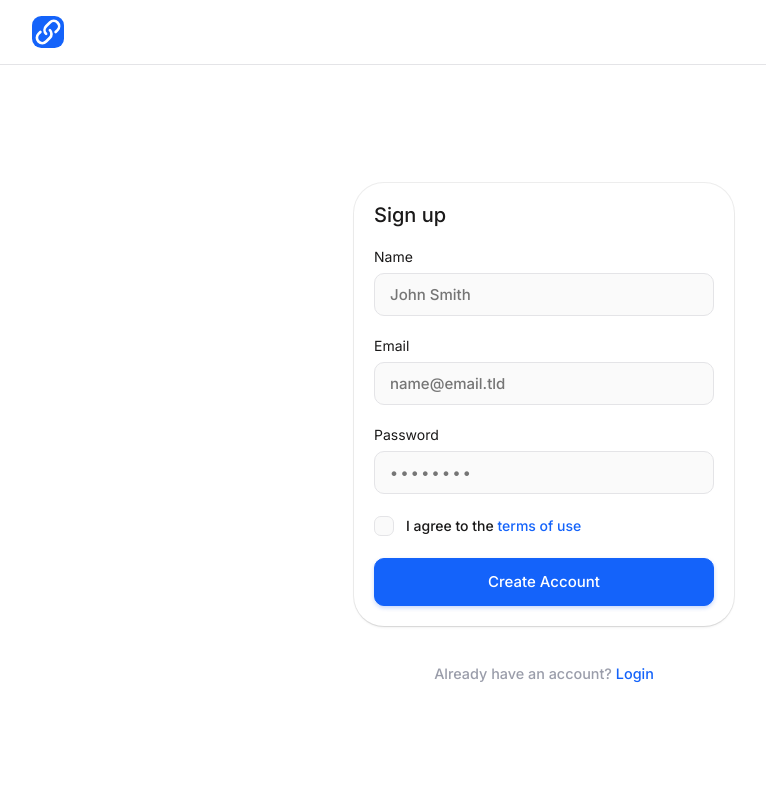
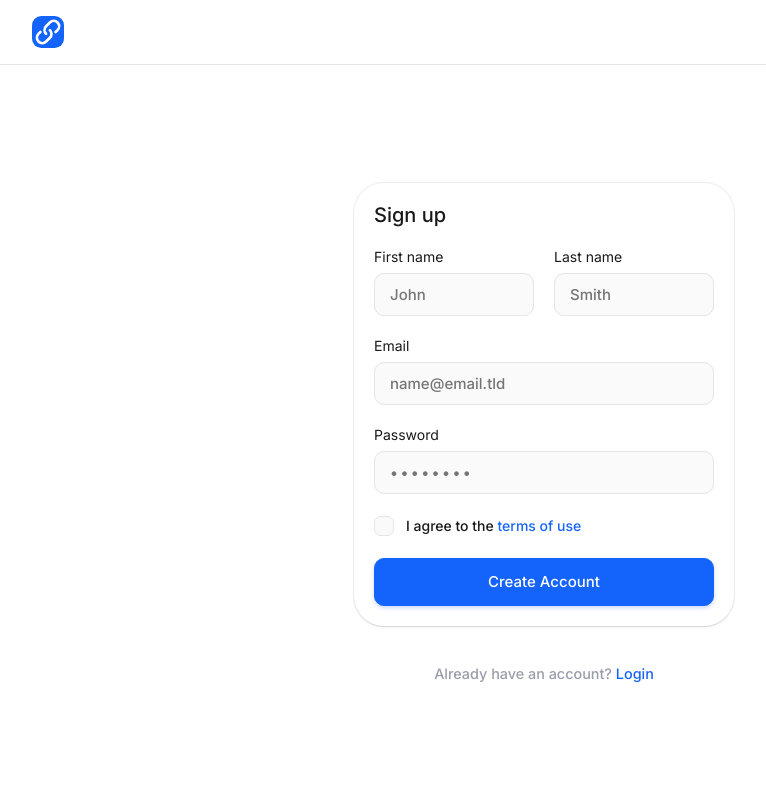
Before and after one commit to kramber1024/url-shortener, a FastAPI app: template frontend/templates/signup.html in a window 1280 px wide. Shown: the whole page, without its empty margins (96-862 px from the left). Run offline with FastAPI, Linux system fonts and the light colour scheme; the template is opened without the code that fills it, so the values that code supplies are empty; parts of the project's set-up code (start-up, migrations or seed data) failed here and were passed over.

Commit message:
feat: Split name field

```diff
--- a/frontend/static/css/signup.css
+++ b/frontend/static/css/signup.css
@@ -112,6 +112,19 @@ body {
     width: 340px;
 }
 
+.form__splitted-input {
+    display: flex;
+    flex-direction: row;
+    justify-content: space-between;
+    width: 100%;
+}
+
+.splitted-input__input-container {
+    display: flex;
+    flex-direction: column;
+    width: 160px;
+}
+
 .form__input {
     width: 100%;
     height: 43px;
@@ -150,7 +163,8 @@ input.form__input:focus {
     opacity: 1;
 }
 
-label[for="name"],
+label[for="first_name"],
+label[for="last_name"],
 label[for="email"],
 label[for="password"] {
     margin-top: 20px;
@@ -168,7 +182,7 @@ label.error {
     color: var(--error-font-color);
 }
 
-label.error[for="checkbox"] {
+label.error[for="terms"] {
     margin-top: -2px;
 }
 
@@ -235,20 +249,20 @@ label.error[for="checkbox"] {
     opacity: 1;
 }
 
-label[for="checkbox"] {
+label[for="terms"] {
     font-size: 0.875rem;
     line-height: 1.25rem;
     font-weight: 500;
 }
 
-label[for="checkbox"] > a,
+label[for="terms"] > a,
 .footer > p > a {
     text-decoration: none;
     color: var(--brand);
     transition: opacity 0.5s ease;
 }
 
-label[for="checkbox"] > a:hover,
+label[for="terms"] > a:hover,
 .footer > p > a:hover {
     opacity: 0.8;
 }
--- a/frontend/static/js/signup.js
+++ b/frontend/static/js/signup.js
@@ -1,7 +1,7 @@
 /**
  * Creates an error label element.
  *
- * @param {"name" | "email" | "password" | "checkbox"} type The type of the input element.
+ * @param {"first_name" | "last_name" | "email" | "password" | "terms"} type The type of the input element.
  * @param {string} message The error message to display.
  * @returns {HTMLLabelElement} The created error label element.
  */
@@ -17,7 +17,7 @@ function createErrorLabel(type, message) {
 /**
  * Displays an error message for a specific input type.
  *
- * @param {"name" | "email" | "password" | "checkbox"} type The type of input field that contains errors.
+ * @param {"first_name" | "last_name" | "email" | "password" | "terms"} type The type of input field that contains errors.
  * @param {string} message Error message to display.
  * @returns {void}
  */
@@ -26,7 +26,7 @@ function showError(type, message) {
 
     if (!errorLabel) {
         errorLabel = createErrorLabel(type, message);
-        if (type === "checkbox") {
+        if (type === "terms") {
             document.querySelector(".form__terms-container")?.insertAdjacentElement("afterend", errorLabel);
         }
         else {
@@ -40,7 +40,7 @@ function showError(type, message) {
 /**
  * Hides an error message for a specific input type.
  *
- * @param {"name" | "email" | "password" | "checkbox"} type The type of input field that contains errors.
+ * @param {"first_name" | "last_name" | "email" | "password" | "terms"} type The type of input field that contains errors.
  * @returns {void}
  */
 function hideError(type) {
@@ -73,33 +73,49 @@ function stopLoading() {
 }
 
 const form = document.querySelector("form");
-const nameInput = document.getElementById("name");
+const firstNameInput = document.getElementById("first_name");
+const lastNameInput = document.getElementById("last_name");
 const emailInput = document.getElementById("email");
 const passwordInput = document.getElementById("password");
-const checkboxInput = document.getElementById("checkbox");
+const checkboxInput = document.getElementById("terms");
 form?.addEventListener("submit", async (e) => {
     e.preventDefault();
 
     const formData = new FormData(form);
     let isFormValid = true;
 
-    const name = formData.get("name")?.toString().trim();
+    const first_name = formData.get("first_name")?.toString().trim();
+    const last_name = formData.get("last_name")?.toString().trim() ?? "";
     const email = formData.get("email")?.toString().trim();
     const password = formData.get("password")?.toString();
-    const terms = formData.get("checkbox")?.toString() ? "on" : undefined;
+    const terms = formData.get("terms")?.toString() ? "on" : undefined;
 
-    // Check name
-    if (!name) {
+    // Check first name
+    if (!first_name) {
         isFormValid = false;
-        showError("name", nameInput?.getAttribute("data-msg-required") ?? "");
-    } else if (name.length < 3) {
+        showError("first_name", firstNameInput?.getAttribute("data-msg-required") ?? "");
+    } else if (first_name.length < 3) {
         isFormValid = false;
-        showError("name", nameInput?.getAttribute("data-msg-minlength") ?? "");
-    } else if (name.length > 32) {
+        showError("first_name", firstNameInput?.getAttribute("data-msg-minlength") ?? "");
+    } else if (first_name.length > 32) {
         isFormValid = false;
-        showError("name", nameInput?.getAttribute("data-msg-maxlength") ?? "");
+        showError("first_name", firstNameInput?.getAttribute("data-msg-maxlength") ?? "");
     } else {
-        hideError("name");
+        hideError("first_name");
+    }
+
+    // Check last name
+    if (!last_name) {
+        formData.delete("last_name");
+    }
+    if (last_name.length < 3 && last_name.length > 0) {
+        isFormValid = false;
+        showError("last_name", lastNameInput?.getAttribute("data-msg-minlength") ?? "");
+    } else if (last_name.length > 32) {
+        isFormValid = false;
+        showError("last_name", lastNameInput?.getAttribute("data-msg-maxlength") ?? "");
+    } else {
+        hideError("last_name");
     }
 
     // Check email
@@ -130,9 +146,9 @@ form?.addEventListener("submit", async (e) => {
     // Check terms
     if (!terms) {
         isFormValid = false;
-        showError("checkbox", checkboxInput?.getAttribute("data-msg-required") ?? "");
+        showError("terms", checkboxInput?.getAttribute("data-msg-required") ?? "");
     } else {
-        hideError("checkbox");
+        hideError("terms");
     }
 
     if (!isFormValid) {
@@ -140,7 +156,7 @@ form?.addEventListener("submit", async (e) => {
     }
 
     startLoading();
-    const body = JSON.stringify({ name, email, password, terms });
+    const body = JSON.stringify(Object.fromEntries(formData.entries()));
     let response = await fetch("/api/v1/auth/register", {
         method: "POST",
         headers: {
--- a/frontend/templates/signup.html
+++ b/frontend/templates/signup.html
@@ -30,19 +30,37 @@
         <h2 class="dialog__title">Sign up</h2>
         <form novalidate="novalidate" target="_self">
           <div class="dialog__form">
-            <label for="name">Name</label>
-            <input
-              id="name"
-              name="name"
-              type="text"
-              class="form__input"
-              placeholder="John Smith"
-              autocomplete="name"
-              data-msg-required="Please enter your name"
-              data-msg-minlength="Name must be at least 3 characters long"
-              data-msg-maxlength="Name must be at most 32 characters long"
-              required
-            >
+            <div class="form__splitted-input">
+              <div class="splitted-input__input-container">
+                <label for="first_name">First name</label>
+                <input
+                  id="first_name"
+                  name="first_name"
+                  type="text"
+                  class="form__input"
+                  placeholder="John"
+                  autocomplete="given-name"
+                  data-msg-required="Please enter first name"
+                  data-msg-minlength="Too short"
+                  data-msg-maxlength="Too long"
+                  required
+                >
+              </div>
+              <div class="splitted-input__input-container">
+                <label for="last_name">Last name</label>
+                <input
+                  id="last_name"
+                  name="last_name"
+                  type="text"
+                  class="form__input"
+                  placeholder="Smith"
+                  autocomplete="family-name"
+                  data-msg-minlength="Too short"
+                  data-msg-maxlength="Too long"
+                  required
+                >
+              </div>
+            </div>
             <label for="email">Email</label>
             <input
               id="email"
@@ -51,7 +69,7 @@
               class="form__input"
               placeholder="name@email.tld"
               autocomplete="email"
-              data-msg-required="Please enter your email address"
+              data-msg-required="Please enter email address"
               data-msg-invalid="Please enter a valid email address"
               data-msg-conflict="This email address is already linked to an account"
               required
@@ -64,21 +82,21 @@
               class="form__input"
               placeholder="••••••••"
               autocomplete="new-password"
-              data-msg-required="Please enter your password"
+              data-msg-required="Please enter password"
               data-msg-minlength="Password must be at least 8 characters long"
               data-msg-maxlength="Password must be at most 256 characters long"
               required
             >
             <div class="form__terms-container">
               <input
-                id="checkbox"
-                name="checkbox"
+                id="terms"
+                name="terms"
                 type="checkbox"
                 class="terms-container__checkbox"
                 data-msg-required="You need to accept our terms of use"
                 required
               >
-              <label for="checkbox">I agree to the <a href="/terms">terms of use</a></label>
+              <label for="terms">I agree to the <a href="/terms">terms of use</a></label>
             </div>
             <button class="form__button" type="submit">Create Account</button>
           </div>
```
